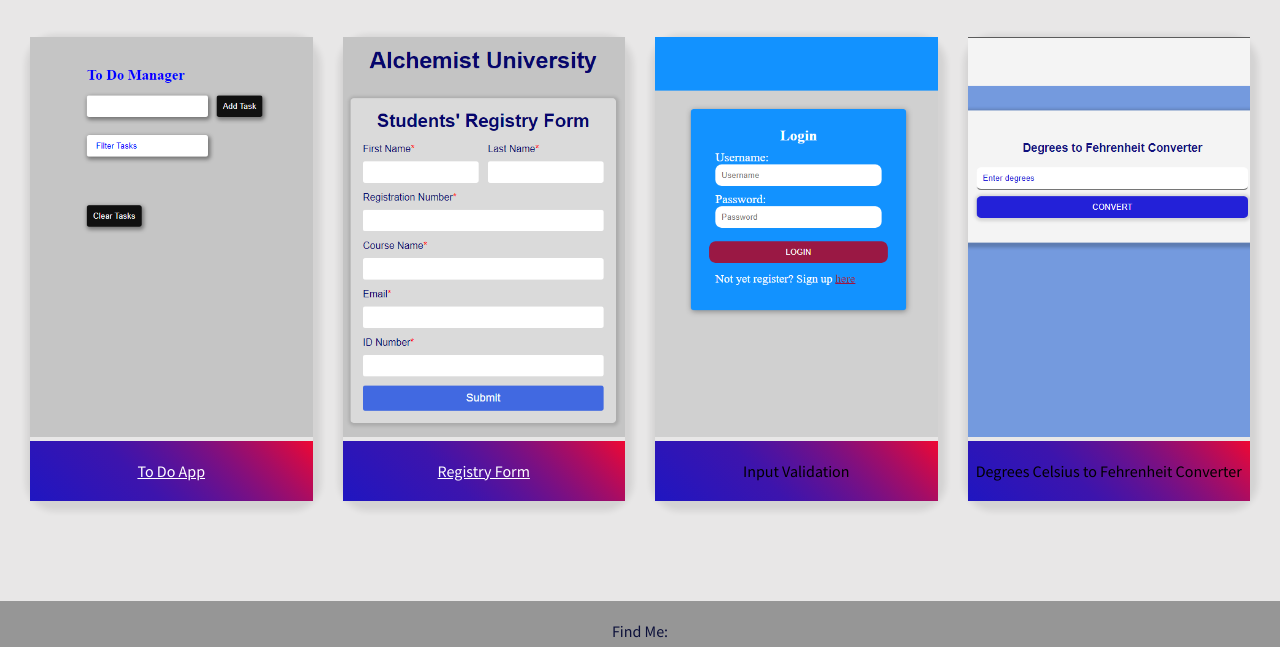
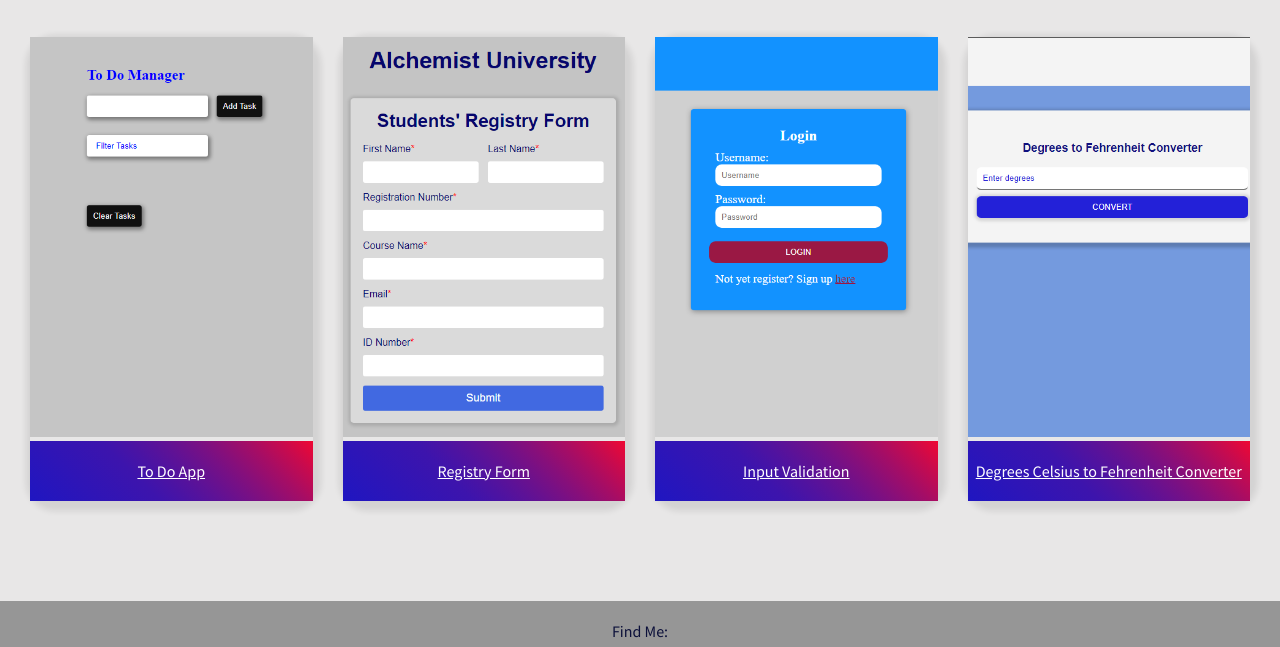
Before and after one commit to Alchemist5/Portfolio, a plain HTML site: page index.html in a window 1280 px wide. Shown: the part 1601-2248 px from the top of the page. Drawn offline with Linux system fonts and the light colour scheme.

Commit message:
Update index.html

```diff
--- a/index.html
+++ b/index.html
@@ -153,14 +153,14 @@
 
                 <div class="project-item">
                     <img src="images/login-signup.png" alt="">
-                    <div class="project-name"
+                    <div class="project-name">
                         <a href="https://josphatotieno.github.io/Input-Validation/" target="_blank">Input Validation</a>
                     </div>
                 </div>
 
                 <div class="project-item">
                     <img src="images/degrees- celsius -converter.png" alt="">
-                    <div class="project-name"
+                    <div class="project-name">
                         <a href="https://josphatotieno.github.io/degreescelsiustofehrenheitconverter/" target="_blank">Degrees Celsius to Fehrenheit Converter</a>
                     </div>
                 </div>
```
